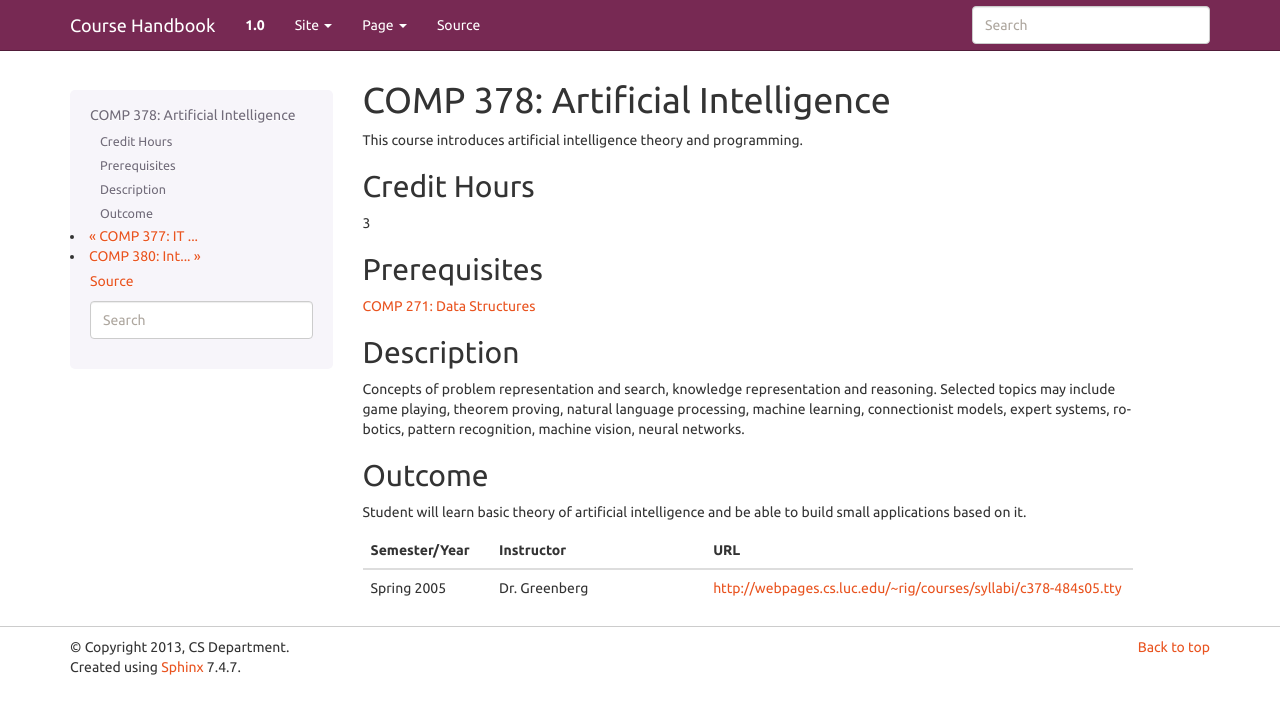
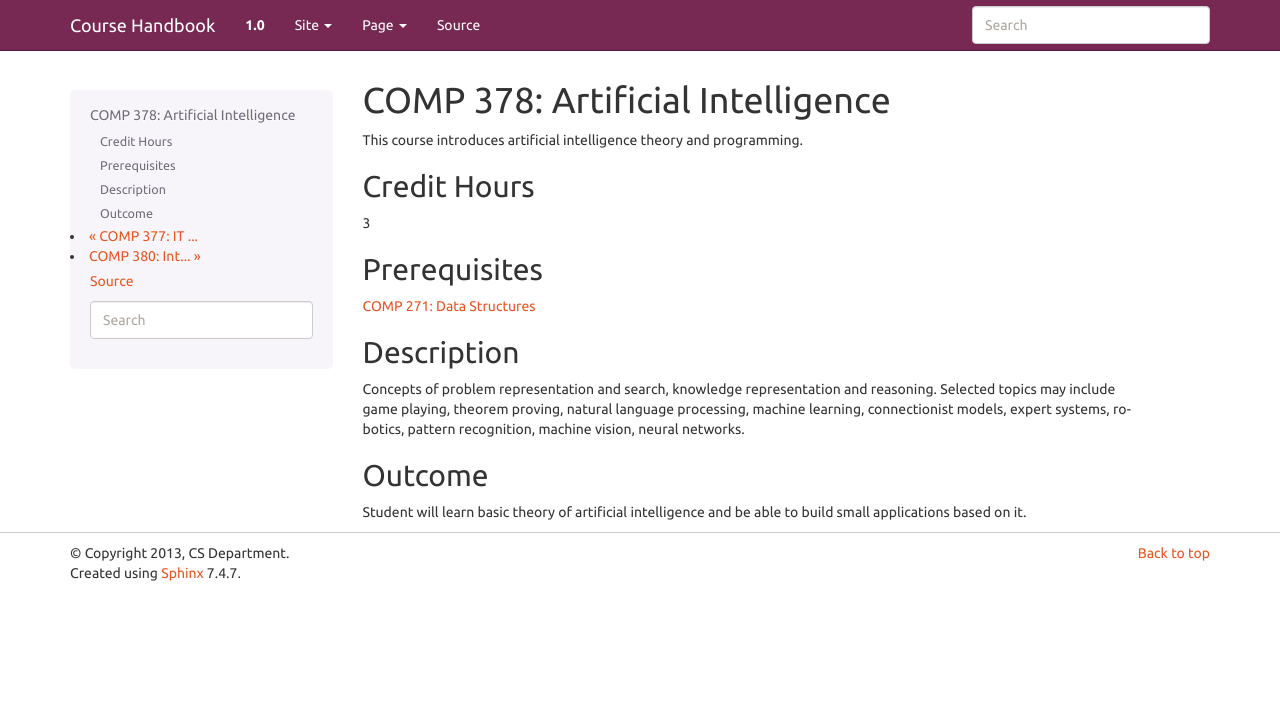
Before and after one commit to kyang5/coursedescriptions, a Sphinx documentation site: the page built from source/comp378.rst, in a window 1280 px wide. Shown: the top 714 px of the page. Built offline with Sphinx 7.4.7, drawn with Linux system fonts in a browser that asks for light colours.

Commit message:
Updated syllabus info for COMP 378

```diff
--- a/source/comp378.rst
+++ b/source/comp378.rst
@@ -30,5 +30,3 @@ Student will learn basic theory of artificial intelligence and be able to build
 .. csv-table::
    	:header: "Semester/Year", "Instructor", "URL"
    	:widths: 15, 25, 50
-
-	"Spring 2005", "Dr. Greenberg", "http://webpages.cs.luc.edu/~rig/courses/syllabi/c378-484s05.tty"
```
